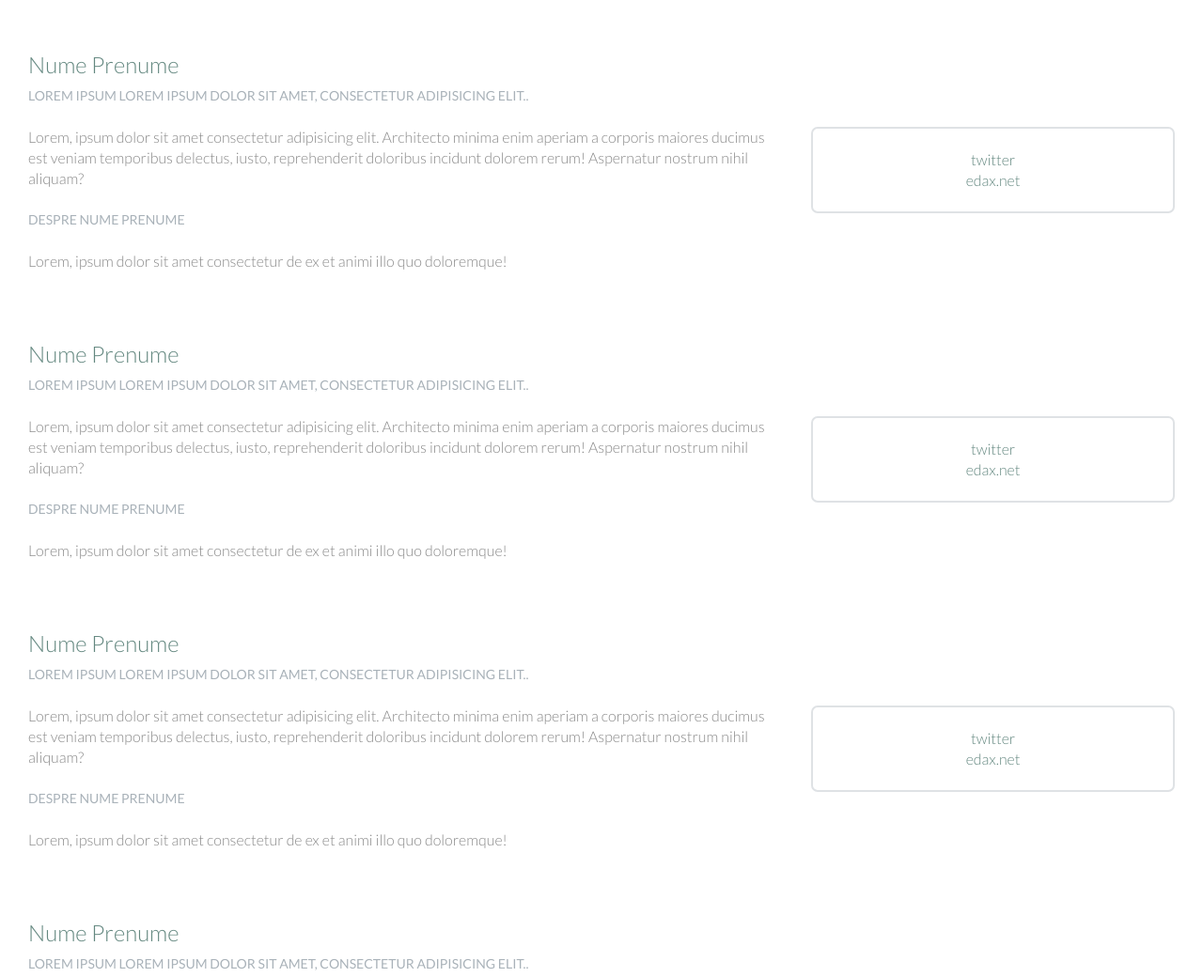
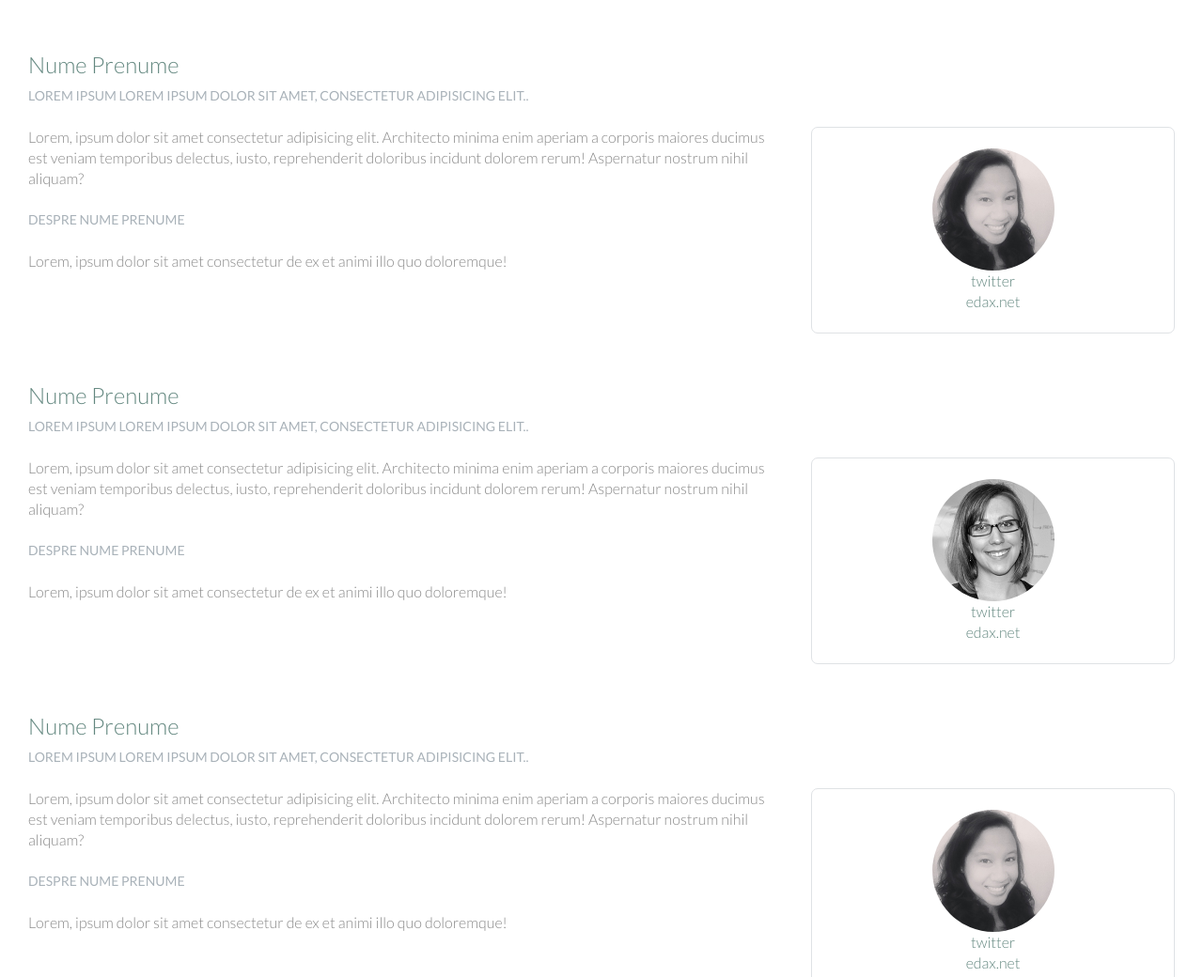
Before and after one commit to mailboxml/html-css, a plain HTML site: page speakers.html in a window 1280 px wide. Shown: the part 420-1460 px from the top of the page at 94% size. Drawn offline with Linux system fonts and the light colour scheme.

Commit message:
adaugare poze speakers margin: -66px

```diff
--- a/assets/main.css
+++ b/assets/main.css
@@ -394,12 +394,20 @@ Speakers PAGE
 
 .speaker-info {
 
-border: 2px solid #dfe2e5;
+border: 0.5px solid #dfe2e5;
 border-radius: 7px;
 margin-top: 88px;
 padding: 22px 0;
 text-align: center;
 
+}
+
+.speaker-info img {
+
+border-radius: 50%;
+height: 130px;
+margin: -66px 0 22 px 0;
+vertical-align: top;
 }
 
 .speaker {
--- a/speakers.html
+++ b/speakers.html
@@ -65,6 +65,7 @@
 
            --><aside class="col-1-3">
             <div class="speaker-info">
+              <img src="assets/images/speakers/candi-lemoine.jpg" alt="alt text">
               <ul>
                   <li><a href="https://twitter.com" target="_blank">twitter</a></li>
                   <li><a href="https://edax.net" target="_blank">edax.net</a></li>
@@ -91,6 +92,7 @@
 
            --><aside class="col-1-3">
             <div class="speaker-info">
+              <img src="assets/images/speakers/erica-decker.jpg" alt="alt text">
               <ul>
                   <li><a href="https://twitter.com" target="_blank">twitter</a></li>
                   <li><a href="https://edax.net" target="_blank">edax.net</a></li>
@@ -116,6 +118,8 @@
 
             --><aside class="col-1-3">
             <div class="speaker-info">
+              <img src="assets/images/speakers/candi-lemoine.jpg" alt="alt ">
+
               <ul>
                   <li><a href="https://twitter.com" target="_blank">twitter</a></li>
                   <li><a href="https://edax.net" target="_blank">edax.net</a></li>
@@ -141,6 +145,7 @@
 
           --><aside class="col-1-3">
             <div class="speaker-info">
+              <img src="assets/images/speakers/carolyn-chandler.jpg" alt="alt">
               <ul>
                   <li><a href="https://twitter.com" target="_blank">twitter</a></li>
                   <li><a href="https://edax.net" target="_blank">edax.net</a></li>
```
